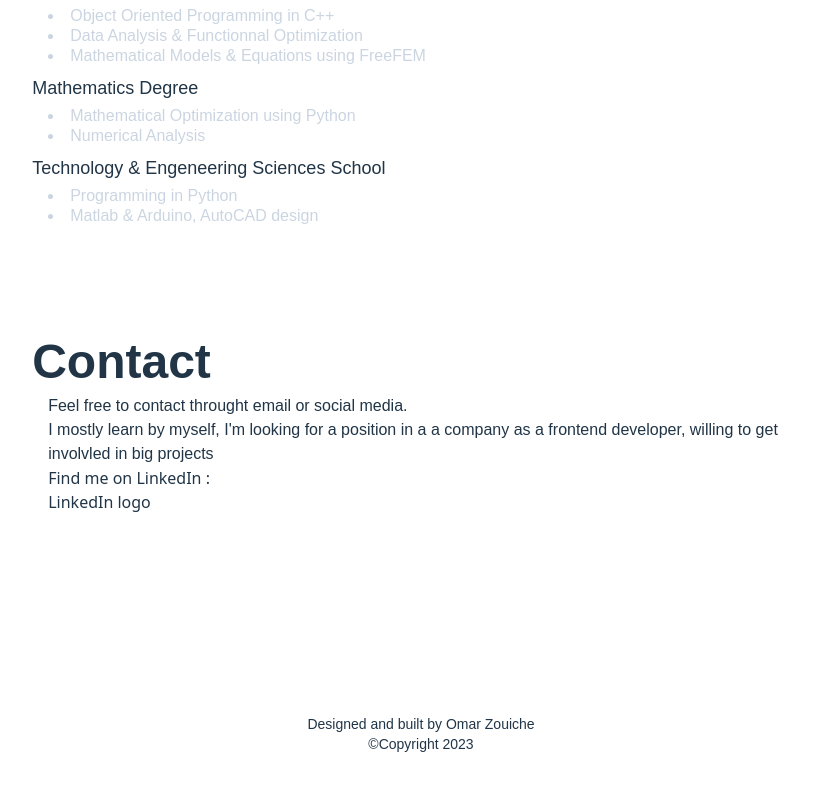
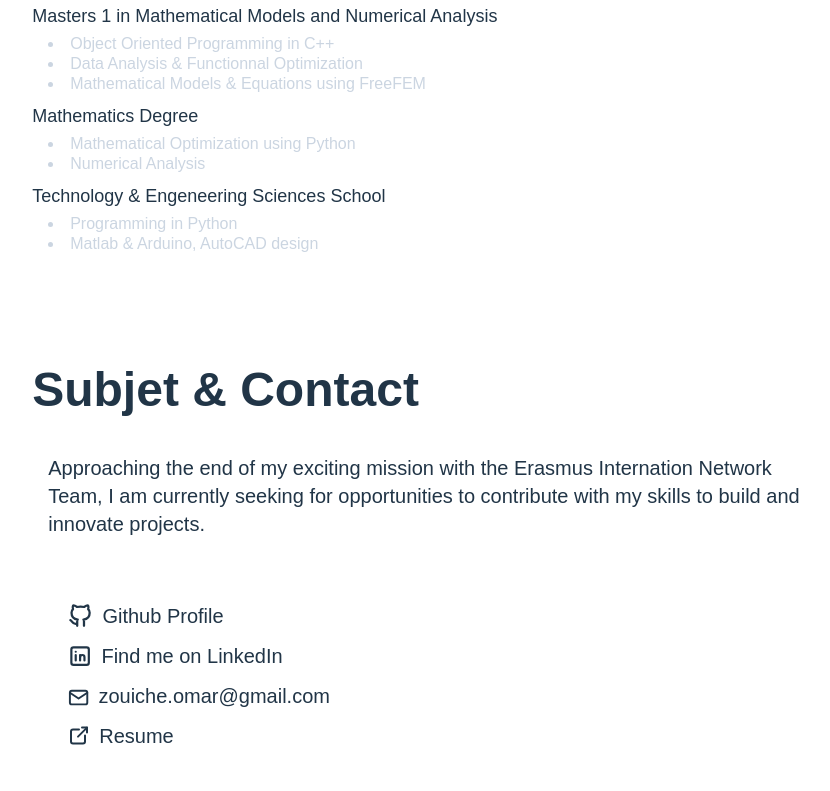
Before and after one commit to ZouicheOmar/grunted, a React (Vite) app: page / in a window 1280 px wide. Shown: the part 2641-3432 px from the top of the page, without its empty margins (379-1209 px from the left). Built offline with nearby package versions, Linux system fonts and the light colour scheme; a web font is replaced by a local one.

Commit message:
ui update

```diff
--- a/src/components/ContactSection.jsx
+++ b/src/components/ContactSection.jsx
@@ -1,6 +1,7 @@
 /** @format */
 import {useEffect} from 'react'
 import fadeInView from '../functions/animations/fadeInView'
+import {GithubIcon, MailIcon, LinkedInIcon, ExtLink} from '../assets/icons'
 
 const ContactSection = () => {
   useEffect(() => {
@@ -8,19 +9,58 @@ const ContactSection = () => {
   })
   return (
     <div
-      className=" w-full  rounded md:px-[5%] pt-[5rem] flex flex-col gap-2 h-fit"
+      className=" w-full h-screen rounded md:px-[5%] pt-[5rem] flex flex-col gap-2 "
       id="contact"
     >
-      <p className="formaDJR font-bold text-5xl">Contact</p>
-      <div className="w-full md:pl-[1rem]">
+      <p className="formaDJR font-bold text-5xl">Subjet & Contact</p>
+      <div className="w-full md:pl-[1rem] pt-[2rem] flex flex-col items-center gap-16 text-xl">
         <p className="basierFont">
-          Feel free to contact throught email or social media. <br /> I mostly
-          learn by myself, I'm looking for a position in a a company as a
-          frontend developer, willing to get involvled in big projects
+          Approaching the end of my exciting mission with the Erasmus
+          Internation Network Team, I am currently seeking for opportunities to
+          contribute with my skills to build and innovate projects.
         </p>
-        <p>
-          Find me on LinkedIn : <br /> LinkedIn logo
-        </p>
+        <div className="formaDJR flex flex-col items-center w-[95%] gap-3">
+          <a
+            className="flex items-center gap-2  w-full"
+            href="https://github.com/ZouicheOmar"
+            target="blank"
+          >
+            <span>
+              <GithubIcon className="h-[1.7rem] " />
+            </span>
+            <span>Github Profile</span>
+          </a>
+          <a
+            className="flex items-center gap-2 w-full"
+            href="https://www.linkedin.com/in/omar-zouiche-aaab27274/ "
+            target="blank"
+          >
+            <span>
+              <LinkedInIcon className="pt-[1px] h-[1.7rem]" />
+            </span>
+            <span>Find me on LinkedIn</span>
+          </a>
+          <a
+            className="flex items-center gap-2  w-full"
+            href="mailto:zouiche.omar@gmail.com?subject = Feedback&body = Message"
+            target="blank"
+          >
+            <span>
+              <MailIcon className="pt-1 h-[1.7rem]" />
+            </span>
+            zouiche.omar@gmail.com
+          </a>
+          <a
+            className="flex items-center gap-2  w-full"
+            href="mailto:zouiche.omar@gmail.com?subject = Feedback&body = Message"
+            target="blank"
+          >
+            <span>
+              <ExtLink className="h-[1.7rem]" />
+            </span>
+            Resume
+          </a>
+        </div>
       </div>
     </div>
   )
--- a/src/components/ExperiencesSection.jsx
+++ b/src/components/ExperiencesSection.jsx
@@ -15,8 +15,10 @@ const ExperiencesSection = () => {
       <div className="basierFont light:text-neutral-900 dark:text-white mt-[0.5rem] border-b-[1px] border-b-neutral-500 pb-2 ">
         <div>
           <span className="text-xl light:text-neutral-900 dark:text-white formaDJR font-[500] ">
-            Fullstack Developer @ Erasmus Internation Network{' '}
-            <span className="jetBrains text-sm text-orange-500">(Current)</span>
+            Fullstack Developer @ Erasmus Internation Network <br />
+            <span className="jetBrains text-sm text-orange-500">
+              (to Dec. 2023)
+            </span>
           </span>
           <br />
           <div className="leading-tight py-2 pl-1 md:pl-2 basierFont">
--- a/src/components/Navbar.jsx
+++ b/src/components/Navbar.jsx
@@ -81,8 +81,115 @@ const SideMenu = () => {
       </span>
       <div
         className={`${
+          open ? 'left-[-95vw]' : 'left-[95vw]'
+        } absolute w-[100vw] h-[100vh] top-[-2vh] text-xl backdrop-blur-lg flex justify-end transition-all duration-[500ms] ease-in-out`}
+      >
+        <div className="w-[55vw] h-full flex flex-col justify-between bg-indigo-950 ">
+          <div className="flex flex-col gap-6 ">
+            <p
+              onClick={() => {
+                setOpen(!open)
+              }}
+              className="cursor-pointer font-bold jetBrains text-end pr-[1.2rem] pt-[1rem]"
+            >
+              X
+            </p>
+            <p
+              id="nav_item"
+              className="md:pl-[2rem] pl-[1rem] hover:underli hover:cursor-pointer hover:bg-indigo-800"
+              onClick={handleGoToSkills}
+            >
+              <span className="jetBrains">01.</span>
+              Skills
+            </p>
+            <p
+              id="nav_item"
+              className="md:pl-[2rem] pl-[1rem] hover:cursor-pointer hover:bg-indigo-800"
+              onClick={handleGoToProjects}
+            >
+              <span className="jetBrains">02.</span>
+              Projects
+            </p>
+            <p
+              id="nav_item"
+              className="md:pl-[2rem] pl-[1rem] hover:cursor-pointer hover:bg-indigo-800 "
+              onClick={handleGoToExp}
+            >
+              <span className="jetBrains">03.</span>
+              Experiences
+            </p>
+            <p
+              id="nav_item"
+              className="md:pl-[2rem] pl-[1rem] hover:cursor-pointer hover:bg-indigo-800 "
+              onClick={handleGoToContact}
+            >
+              <span className="jetBrains">04.</span>
+              {/* Contact */}
+              Subjet
+            </p>
+            <div
+              id="nav_item"
+              className="md:pl-[2rem] pl-[1rem] ml-[1rem] px-[1rem] py-1 flex gap-1 w-fit border-[1px] border-[yellow] hover:cursor-pointer hover:bg-indigo-800
+             "
+            >
+              <span>
+                <ExtLink className="pb-1 h-[1.7rem] inline" />
+              </span>
+              <span>Resume</span>
+            </div>
+            <div
+              id="nav_item"
+              className="text-white flex flex-col gap-2 toanim pl-[1rem] md:pl-[2rem]"
+            >
+              <a
+                href="https://github.com/ZouicheOmar"
+                target="blank"
+                className="flex gap-2 items-center hover:cursor-pointer"
+              >
+                <span>
+                  <GithubIcon className="h-[1.7rem] inline" />
+                </span>
+                <span className=" hover:text-[yellow] hover:underline hover:underline-offset-4">
+                  Github
+                </span>
+              </a>
+              <a
+                href="mailto:zouiche.omar@gmail.com?subject = Feedback&body = Message"
+                target="blank"
+                className="flex pl-[2px gap-3 items-end hover:cursor-pointer"
+              >
+                <span className="pl-[2px]">
+                  <MailIcon className="w-[1.5rem] inline" />
+                </span>
+                <span className=" hover:cursor-pointer hover:text-[yellow] hover:underline hover:underline-offset-4">
+                  Mail
+                </span>
+              </a>
+              <a
+                href="https://www.linkedin.com/in/omar-zouiche-aaab27274/"
+                target="blank"
+                className="flex items-center gap-2 hover:cursor-pointer"
+              >
+                <span>
+                  <LinkedInIcon className="h-[1.7rem] inline stroke-[1.5px]" />
+                </span>
+                <span className=" hover:cursor-pointer hover:text-[yellow] hover:underline hover:underline-offset-4">
+                  Linkedin
+                </span>
+              </a>
+            </div>
+          </div>
+          <div id="nav_item" className=" flex justify-end pb-[75%]">
+            <span className="w-fit h-fit cursor-pointer" onClick={handleGoHome}>
+              <ArrowUp className="stroke-w-[1px] stroke-[yellow] w-[5rem] scale-150 " />
+            </span>
+          </div>
+        </div>
+      </div>
+      {/* <div
+        className={`${
           open ? 'left-[-50vw]' : 'left-[50vw]'
-        } absolute 	 w-[55vw] h-[100vh] top-0 text-xl bg-indigo-950 flex flex-col justify-between transition-all duration-[500ms] ease-in-out`}
+        } absolute	 w-[55vw] h-[100vh] top-0 text-xl bg-indigo-950 flex flex-col justify-between transition-all duration-[500ms] ease-in-out`}
       >
         <div className="flex flex-col gap-6 ">
           <p
@@ -123,7 +230,6 @@ const SideMenu = () => {
             onClick={handleGoToContact}
           >
             <span className="jetBrains">04.</span>
-            {/* Contact */}
             Subjet
           </p>
           <div
@@ -183,7 +289,7 @@ const SideMenu = () => {
             <ArrowUp className="stroke-w-[1px] stroke-[yellow] w-[5rem] scale-150 " />
           </span>
         </div>
-      </div>
+      </div> */}
     </div>
   )
 }
@@ -286,7 +392,7 @@ const Navbar = () => {
                 </span>
               </a>
               <a
-                href="https://github.com/ZouicheOmar"
+                href="mailto:zouiche.omar@gmail.com?subject = Feedback&body = Message"
                 target="blank"
                 className="flex gap-2 items-center hover:cursor-pointer"
               >
```
